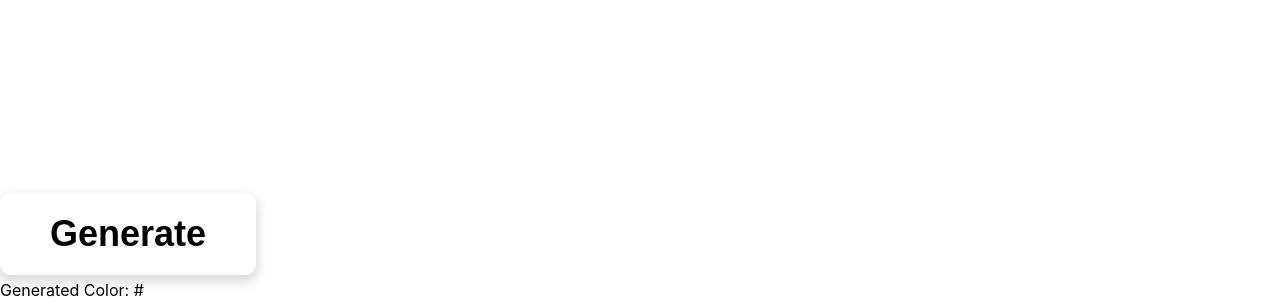
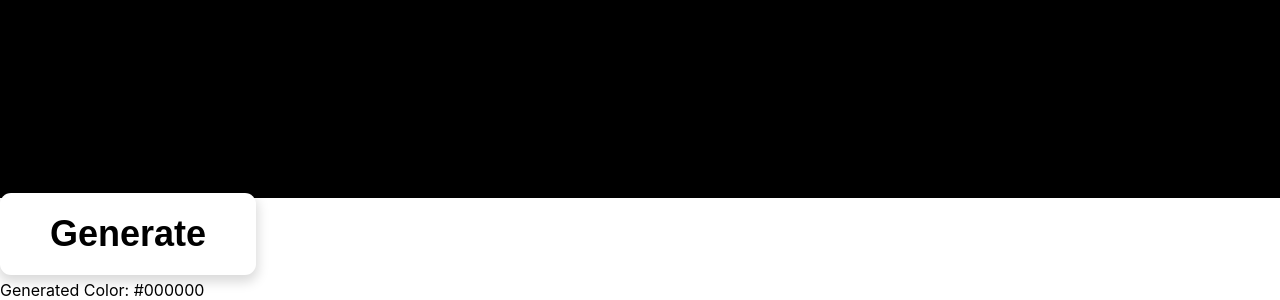
Before and after one commit to AdrianRistic/react-random-color-gen2, a React (Create React App) app: page / in a window 1280 px wide. Shown: the part 602-902 px from the top of the page. Built offline with nearby package versions, Linux system fonts and the light colour scheme.

Commit message:
Chnaged state

```diff
--- a/src/App.js
+++ b/src/App.js
@@ -2,7 +2,7 @@ import './App.css';
 import { useState } from 'react';
 
 const RandomColor = () => {
-  const [color, setColor] = useState('#');
+  const [color, setColor] = useState('#000000');
 
   const getRgb = () => Math.floor(Math.random() * 256);
 
```
